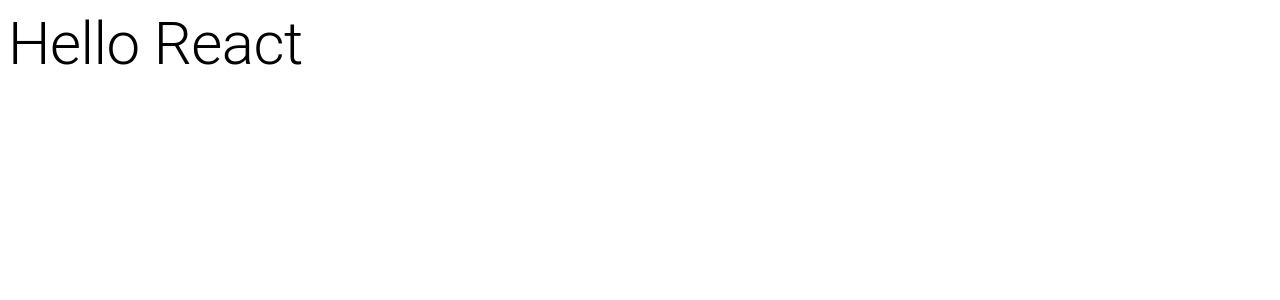
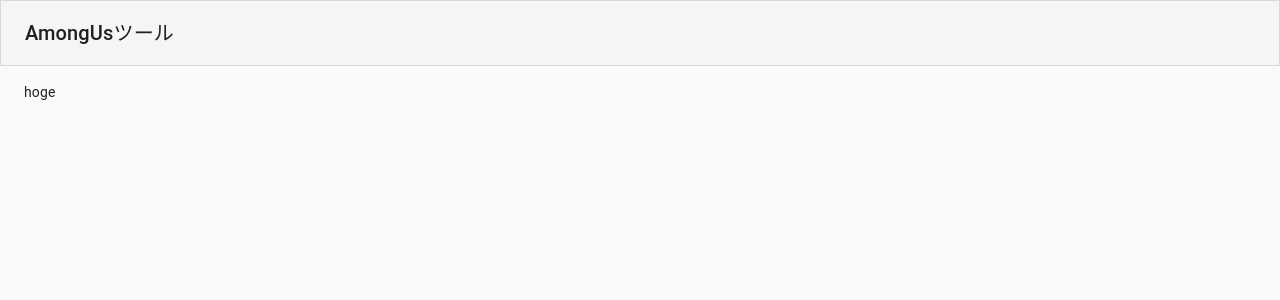
Before and after one commit to MiuraKo-hei/among_us_tool, a React app: page / in a window 1280 px wide. Shown: the top 300 px of the page. Built offline with nearby package versions, Linux system fonts and the light colour scheme.

Commit message:
set header

```diff
--- a/src/App.tsx
+++ b/src/App.tsx
@@ -1,33 +1,33 @@
-import {
-  MuiThemeProvider,
-  StylesProvider as MuiStylesProvider,
-} from "@material-ui/core/styles";
-import styled, {
-  ThemeProvider as StyledThemeProvider,
-} from "styled-components";
-import { Typography } from "@material-ui/core";
+import { ThemeProvider as StyledThemeProvider } from "styled-components";
+import { CssBaseline } from "@material-ui/core";
 import theme from "./theme";
 import { FunctionComponent } from "react";
 import { configureStore } from "@reduxjs/toolkit";
 import { rootReducer } from "./modules";
 import { Provider } from "react-redux";
-
-const Title = styled(Typography).attrs({ variant: "h2" })``;
+import {
+  MuiThemeProvider,
+  StylesProvider as MuiStylesProvider,
+} from "@material-ui/core/styles";
+import AmongUsTool from "./components/AmongUsTool";
 
 const App: FunctionComponent = () => {
   const store = configureStore({
     reducer: rootReducer,
   });
   return (
+    <>
+      <CssBaseline />
       <MuiStylesProvider injectFirst>
         <StyledThemeProvider theme={theme}>
           <MuiThemeProvider theme={theme}>
             <Provider store={store}>
-            <Title>Hello React</Title>
+              <AmongUsTool />
             </Provider>
           </MuiThemeProvider>
         </StyledThemeProvider>
       </MuiStylesProvider>
+    </>
   );
 };
 
--- /dev/null
+++ b/src/components/AmongUsTool/Header.tsx
@@ -0,0 +1,20 @@
+import React from "react";
+import styled from "styled-components";
+
+import { Typography, AppBar, Toolbar } from "@material-ui/core";
+
+const Title = styled(Typography).attrs({ variant: "h6" })`
+  flex-grow: 1;
+`;
+
+const Header: React.FunctionComponent = () => {
+  return (
+    <AppBar>
+      <Toolbar>
+        <Title>AmongUsツール</Title>
+      </Toolbar>
+    </AppBar>
+  );
+};
+
+export default Header;
--- /dev/null
+++ b/src/components/AmongUsTool/index.tsx
@@ -0,0 +1,20 @@
+import React from "react";
+import styled from "styled-components";
+import Header from "./Header";
+import { Container } from "@material-ui/core";
+const Wrapper = styled("div")`
+  min-height: 100vh;
+  display: flex;
+  flex-direction: column;
+`;
+
+const AmongUsTool: React.FunctionComponent = () => {
+  return (
+    <Wrapper>
+      <Header />
+      <Container>hoge</Container>
+    </Wrapper>
+  );
+};
+
+export default AmongUsTool;
--- a/src/modules/member/types.ts
+++ b/src/modules/member/types.ts
@@ -1 +1,5 @@
+export type Member = {
+  name: string;
+  isDead: boolean;
+};
 export type State = {};
--- a/src/theme.ts
+++ b/src/theme.ts
@@ -1,3 +1,37 @@
 import { createMuiTheme } from "@material-ui/core/styles";
 
-export default createMuiTheme({});
+export default createMuiTheme({
+  spacing: (f) => `${8 * f}px`,
+  props: {
+    MuiAppBar: {
+      position: "static",
+      color: "default",
+      variant: "outlined",
+    },
+    MuiButton: {
+      variant: "outlined",
+    },
+    MuiSelect: {
+      variant: "outlined",
+      margin: "dense",
+    },
+    MuiTextField: {
+      size: "small",
+      variant: "outlined",
+      autoComplete: "off",
+    },
+  },
+  overrides: {
+    MuiContainer: {
+      root: {
+        padding: "16px",
+      },
+    },
+    MuiFormControl: {
+      root: {
+        display: "block",
+        width: "160px",
+      },
+    },
+  },
+});
```
Lines whose indentation alone changed are shown as unchanged.
